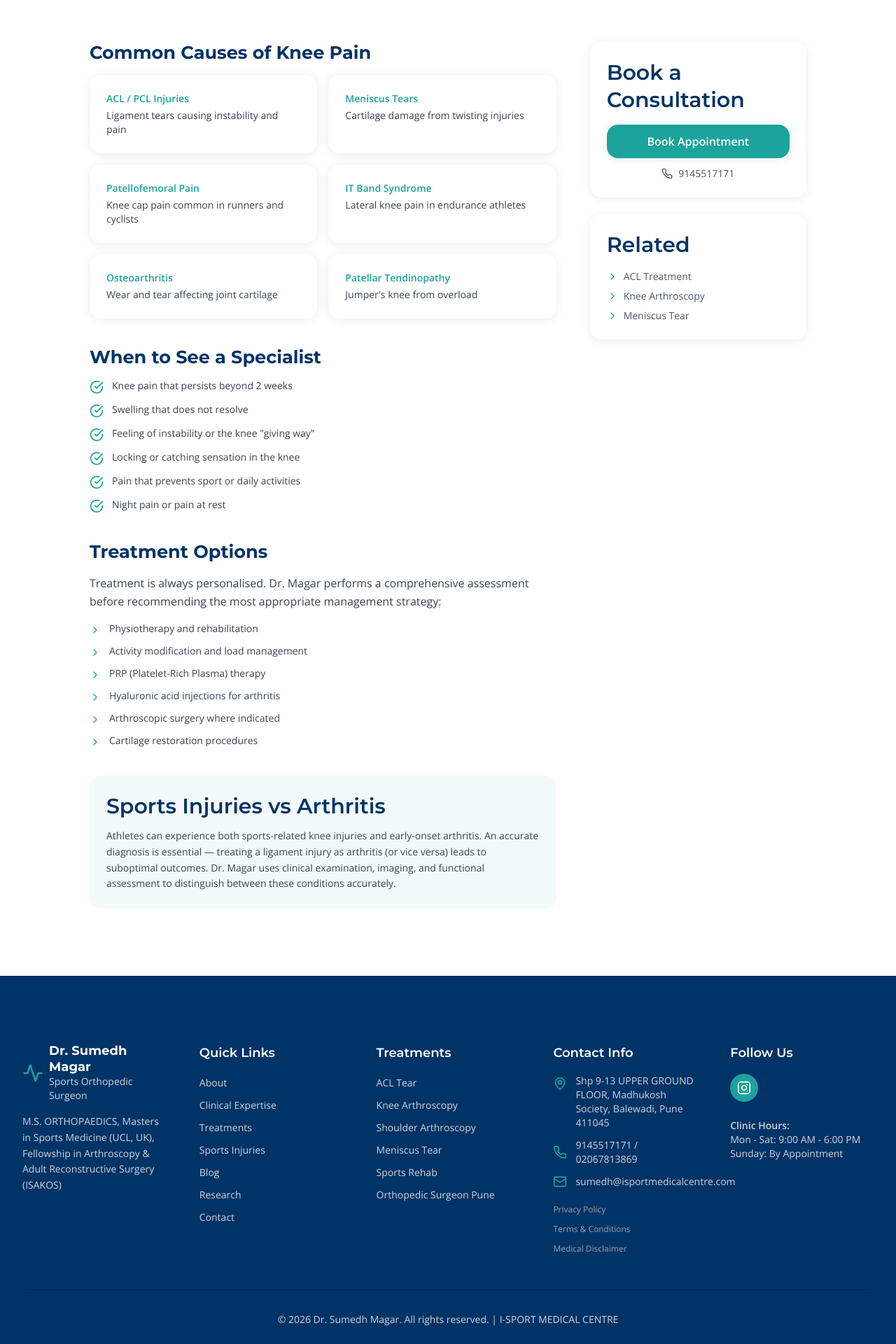
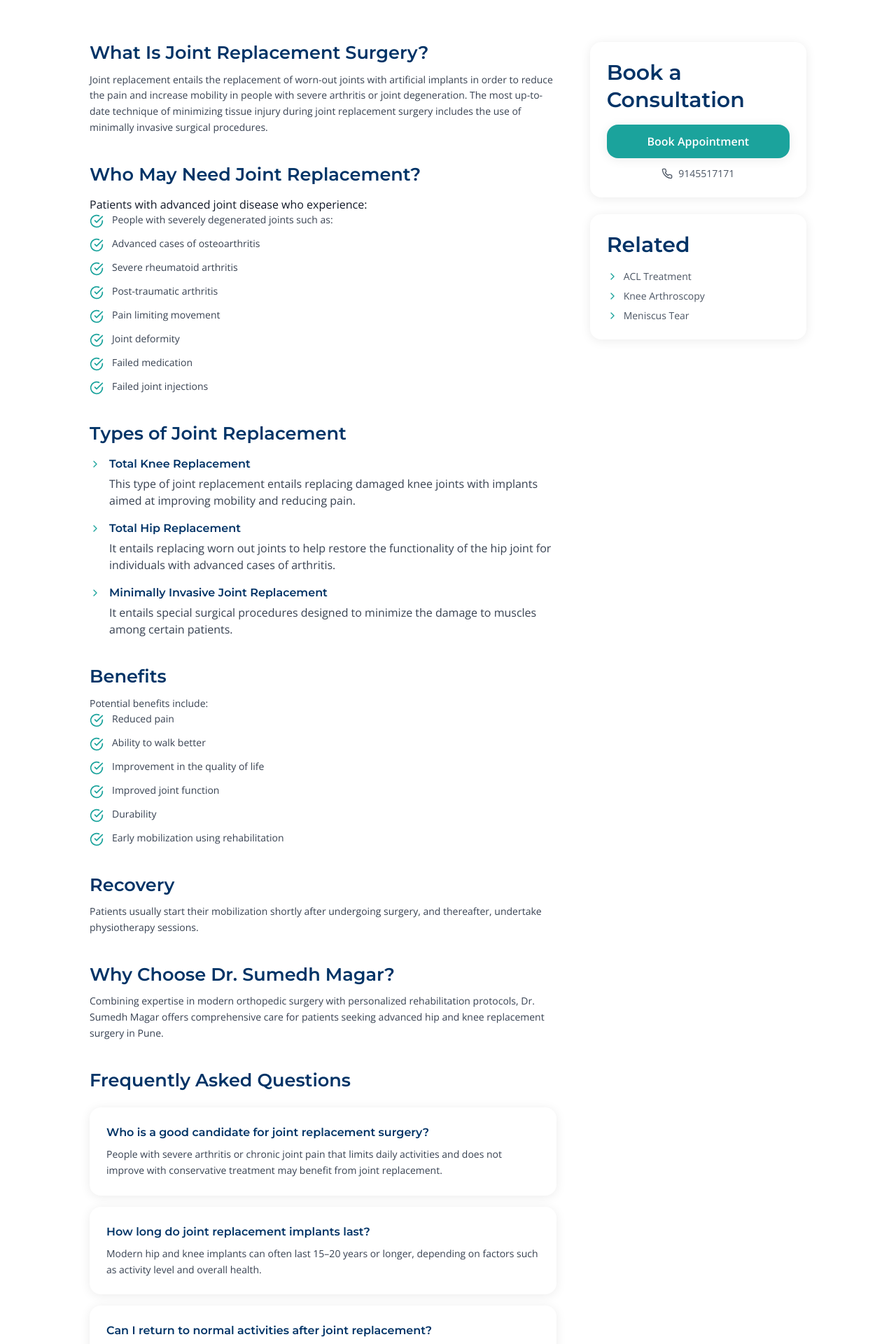
Before and after one commit to DevInnothoughts/sumedh-magar-website, a Next.js app: page /treatments/knee-pain-treatment-pune in a window 1280 px wide. Shown: the part 640-2560 px from the top of the page at 70% size. Built offline with nearby package versions, Linux system fonts and the light colour scheme.

Commit message:
joint replacement page added

```diff
--- a/app/(public)/sports-medicine/SportsMedicineClient.tsx
+++ b/app/(public)/sports-medicine/SportsMedicineClient.tsx
@@ -206,7 +206,13 @@ export default function SportsMedicineClient() {
 
   return (
     <div className="min-h-screen pt-20">
-      <section className="section-padding bg-gradient-to-br from-secondary via-primary-600 to-secondary text-white relative overflow-hidden">
+      <section className="section-padding bg-gradient-to-br from-secondary via-primary-600 to-secondary text-white relative overflow-hidden"
+        style={{
+          backgroundImage: 'url(/sport-medicine.png)',
+          backgroundSize: "cover",
+          // backgroundPosition: "center right", // or "top center"
+          backgroundRepeat: "no-repeat",
+        }}>
         <div className="absolute inset-0 opacity-10">
           <div className="absolute top-20 left-20 w-64 h-64 bg-primary rounded-full blur-3xl"></div>
           <div className="absolute bottom-20 right-20 w-96 h-96 bg-accent rounded-full blur-3xl"></div>
--- a/app/(public)/treatments/knee-pain-treatment-pune/page.tsx
+++ b/app/(public)/treatments/knee-pain-treatment-pune/page.tsx
@@ -33,6 +33,22 @@ const breadcrumbSchema = {
   ],
 };
 
+const faqs = [
+  {
+    q: 'Who is a good candidate for joint replacement surgery?',
+    a: 'People with severe arthritis or chronic joint pain that limits daily activities and does not improve with conservative treatment may benefit from joint replacement.',
+  },
+  {
+    q: 'How long do joint replacement implants last?',
+    a: 'Modern hip and knee implants can often last 15–20 years or longer, depending on factors such as activity level and overall health.',
+  },
+  {
+    q: 'Can I return to normal activities after joint replacement?',
+    a: 'Most patients can return to everyday activities after rehabilitation, although high-impact activities should only be resumed based on medical advice.',
+  },
+
+];
+
 export default function KneePainPage() {
   return (
     <>
@@ -45,15 +61,15 @@ export default function KneePainPage() {
               <ChevronRight className="w-3.5 h-3.5" />
               <Link href="/treatments" className="hover:text-white transition-colors">Treatments</Link>
               <ChevronRight className="w-3.5 h-3.5" />
-              <span className="text-white">Knee Pain Treatment</span>
+              <span className="text-white">Joint Replacement </span>
             </nav>
             <div className="grid grid-cols-1 lg:grid-cols-2 gap-12 items-center">
               <div>
-                <p className="text-primary font-semibold text-sm uppercase tracking-widest mb-3">Sports Knee Specialist</p>
-                <h1 className="mb-4 text-4xl md:text-5xl font-bold">Knee Pain Treatment in Pune</h1>
-                <p className="text-neutral-200 text-lg leading-relaxed mb-6">
+                <p className="text-primary font-semibold text-sm uppercase tracking-widest mb-3">Joint Replacement Specialist</p>
+                <h1 className="mb-4 text-4xl md:text-5xl font-bold">Joint Replacement in Pune – Total Knee and Hip Replacement Surgery</h1>
+                {/* <p className="text-neutral-200 text-lg leading-relaxed mb-6">
                   Comprehensive evaluation and treatment for knee pain in athletes and active individuals.
-                </p>
+                </p> */}
                 <Link href="/contact" className="inline-flex items-center btn-primary">
                   Book Consultation <ArrowRight className="ml-2 w-5 h-5" />
                 </Link>
@@ -69,35 +85,30 @@ export default function KneePainPage() {
           <div className="container-custom max-w-5xl mx-auto">
             <div className="grid grid-cols-1 lg:grid-cols-3 gap-12">
               <div className="lg:col-span-2 space-y-10">
-                <div>
-                  <h2 className="text-secondary mb-4">Common Causes of Knee Pain</h2>
-                  <div className="grid grid-cols-1 sm:grid-cols-2 gap-4">
-                    {[
-                      { cause: 'ACL / PCL Injuries', desc: 'Ligament tears causing instability and pain' },
-                      { cause: 'Meniscus Tears', desc: 'Cartilage damage from twisting injuries' },
-                      { cause: 'Patellofemoral Pain', desc: 'Knee cap pain common in runners and cyclists' },
-                      { cause: 'IT Band Syndrome', desc: 'Lateral knee pain in endurance athletes' },
-                      { cause: 'Osteoarthritis', desc: 'Wear and tear affecting joint cartilage' },
-                      { cause: 'Patellar Tendinopathy', desc: 'Jumper\'s knee from overload' },
-                    ].map(({ cause, desc }) => (
-                      <Card key={cause}>
-                        <p className="font-semibold text-primary text-sm mb-1">{cause}</p>
-                        <p className="text-neutral-700 text-sm">{desc}</p>
-                      </Card>
-                    ))}
-                  </div>
+
+                <div className="">
+                  <h2 className="font-heading font-semibold text-secondary mb-3">What Is Joint Replacement Surgery?</h2>
+                  <p className="text-neutral-700 text-sm leading-relaxed">
+                    Joint replacement entails the replacement of worn-out joints with artificial implants in order to reduce the pain and increase mobility in people with severe arthritis or joint degeneration. The most up-to-date technique of minimizing tissue injury during joint replacement surgery includes the use of minimally invasive surgical procedures.</p>
                 </div>
 
+
                 <div>
-                  <h2 className="text-secondary mb-4">When to See a Specialist</h2>
+                  <h2 className="font-heading font-semibold text-secondary mb-4">Who May Need Joint Replacement?</h2>
+                  <p>
+                    Patients with advanced joint disease who experience:
+                  </p>
                   <ul className="space-y-3">
                     {[
-                      'Knee pain that persists beyond 2 weeks',
-                      'Swelling that does not resolve',
-                      'Feeling of instability or the knee "giving way"',
-                      'Locking or catching sensation in the knee',
-                      'Pain that prevents sport or daily activities',
-                      'Night pain or pain at rest',
+                      'People with severely degenerated joints such as:',
+                      'Advanced cases of osteoarthritis',
+                      'Severe rheumatoid arthritis',
+                      'Post-traumatic arthritis',
+                      'Pain limiting movement',
+                      'Joint deformity',
+                      'Failed medication',
+                      'Failed joint injections',
+
                     ].map((s) => (
                       <li key={s} className="flex items-start gap-3">
                         <CheckCircle className="w-5 h-5 text-primary flex-shrink-0 mt-0.5" />
@@ -108,38 +119,90 @@ export default function KneePainPage() {
                 </div>
 
                 <div>
-                  <h2 className="text-secondary mb-4">Treatment Options</h2>
-                  <p className="text-neutral-700 leading-relaxed mb-4">
-                    Treatment is always personalised. Dr. Magar performs a comprehensive
-                    assessment before recommending the most appropriate management strategy:
-                  </p>
-                  <ul className="space-y-3">
+                  <h2 className="font-heading font-semibold text-secondary mb-4">Types of Joint Replacement</h2>
+                  <ul className="space-y-4">
                     {[
-                      'Physiotherapy and rehabilitation',
-                      'Activity modification and load management',
-                      'PRP (Platelet-Rich Plasma) therapy',
-                      'Hyaluronic acid injections for arthritis',
-                      'Arthroscopic surgery where indicated',
-                      'Cartilage restoration procedures',
-                    ].map((s) => (
-                      <li key={s} className="flex items-start gap-3">
+                      {
+                        title: "Total Knee Replacement",
+                        description:
+                          "This type of joint replacement entails replacing damaged knee joints with implants aimed at improving mobility and reducing pain.",
+                      },
+                      {
+                        title: "Total Hip Replacement",
+                        description:
+                          "It entails replacing worn out joints to help restore the functionality of the hip joint for individuals with advanced cases of arthritis.",
+                      },
+                      {
+                        title: "Minimally Invasive Joint Replacement",
+                        description:
+                          "It entails special surgical procedures designed to minimize the damage to muscles among certain patients.",
+                      },
+                    ].map((item) => (
+                      <li key={item.title} className="flex items-start gap-3">
                         <ChevronRight className="w-4 h-4 text-primary flex-shrink-0 mt-1" />
-                        <span className="text-neutral-700 text-sm">{s}</span>
+                        <div>
+                          <h4 className="font-medium text-secondary">
+                            {item.title}
+                          </h4>
+                          <p className="text-neutral-700 mt-1">
+                            {item.description}
+                          </p>
+                        </div>
                       </li>
                     ))}
                   </ul>
                 </div>
 
-                <div className="bg-primary/5 rounded-2xl p-6">
-                  <h3 className="font-heading font-semibold text-secondary mb-3">Sports Injuries vs Arthritis</h3>
+                <div className="">
+                  <h2 className="font-heading font-semibold text-secondary mb-3">Benefits</h2>
                   <p className="text-neutral-700 text-sm leading-relaxed">
-                    Athletes can experience both sports-related knee injuries and early-onset
-                    arthritis. An accurate diagnosis is essential — treating a ligament injury
-                    as arthritis (or vice versa) leads to suboptimal outcomes. Dr. Magar uses
-                    clinical examination, imaging, and functional assessment to distinguish
-                    between these conditions accurately.
+                    Potential benefits include:</p>
+                  <ul className="space-y-3">
+                    {[
+                      'Reduced pain',
+                      'Ability to walk better',
+                      'Improvement in the quality of life',
+                      'Improved joint function',
+                      'Durability',
+                      'Early mobilization using rehabilitation',
+
+                    ].map((s) => (
+                      <li key={s} className="flex items-start gap-3">
+                        <CheckCircle className="w-5 h-5 text-primary flex-shrink-0 mt-0.5" />
+                        <span className="text-neutral-700 text-sm">{s}</span>
+                      </li>
+                    ))}
+                  </ul>
+
+                </div>
+
+                <div className="">
+                  <h2 className="font-heading font-semibold text-secondary mb-3">Recovery</h2>
+                  <p className="text-neutral-700 text-sm leading-relaxed">
+                    Patients usually start their mobilization shortly after undergoing surgery, and thereafter, undertake physiotherapy sessions.
+
                   </p>
                 </div>
+
+                <div className="">
+                  <h2 className="font-heading font-semibold text-secondary mb-3">Why Choose Dr. Sumedh Magar?</h2>
+                  <p className="text-neutral-700 text-sm leading-relaxed">
+                    Combining expertise in modern orthopedic surgery with personalized rehabilitation protocols, Dr. Sumedh Magar offers comprehensive care for patients seeking advanced hip and knee replacement surgery in Pune.
+                  </p>
+                </div>
+
+                <div>
+                  <h2 className="font-heading font-semibold text-secondary mb-6">Frequently Asked Questions</h2>
+                  <div className="space-y-4">
+                    {faqs.map(({ q, a }) => (
+                      <Card key={q}>
+                        <h3 className="font-semibold text-secondary mb-2 text-base">{q}</h3>
+                        <p className="text-neutral-700 text-sm leading-relaxed">{a}</p>
+                      </Card>
+                    ))}
+                  </div>
+                </div>
+
               </div>
 
               <aside className="space-y-6">
--- a/components/Header.tsx
+++ b/components/Header.tsx
@@ -19,8 +19,8 @@ const navLinks: NavItem[] = [
       { path: '/treatments/acl-tear-treatment-pune', label: 'Robotic Knee Replacement' },
       { path: '/treatments/shoulder-arthroscopy-pune', label: 'Shoulder Surgery ' },
       { path: '/treatments/knee-arthroscopy-pune', label: 'Knee Surgery' },
+      { path: '/treatments/knee-pain-treatment-pune', label: 'Joint Replacement' },
       { path: '/treatments/meniscus-tear-treatment-pune', label: 'Meniscus Tear' },
-      { path: '/treatments/knee-pain-treatment-pune', label: 'Knee Pain' },
       { path: '/treatments/sports-rehabilitation-pune', label: 'Sports Rehabilitation' },
     ],
   },
```
Also changed, not shown: public/sport-medicine.png (added).
